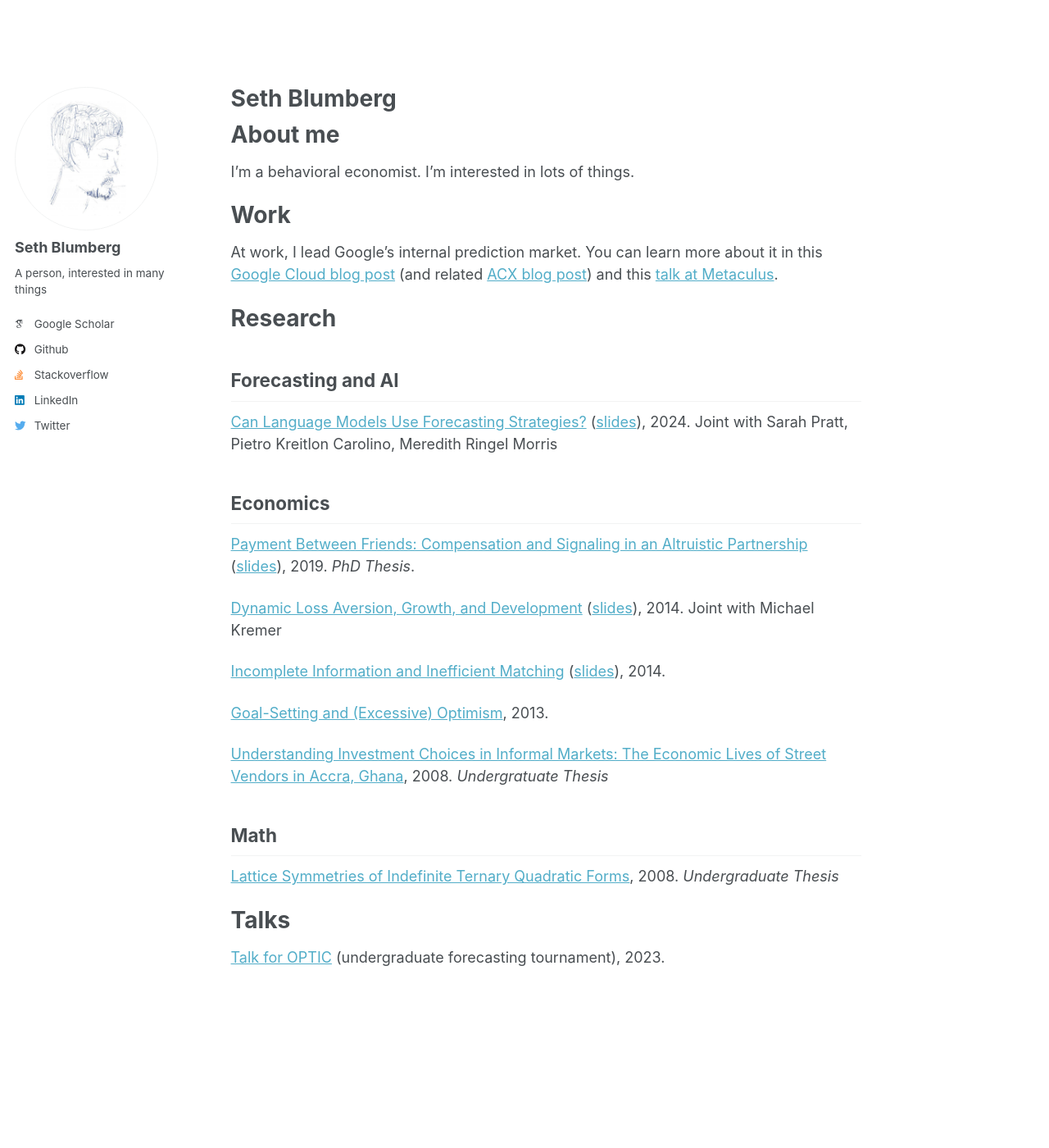
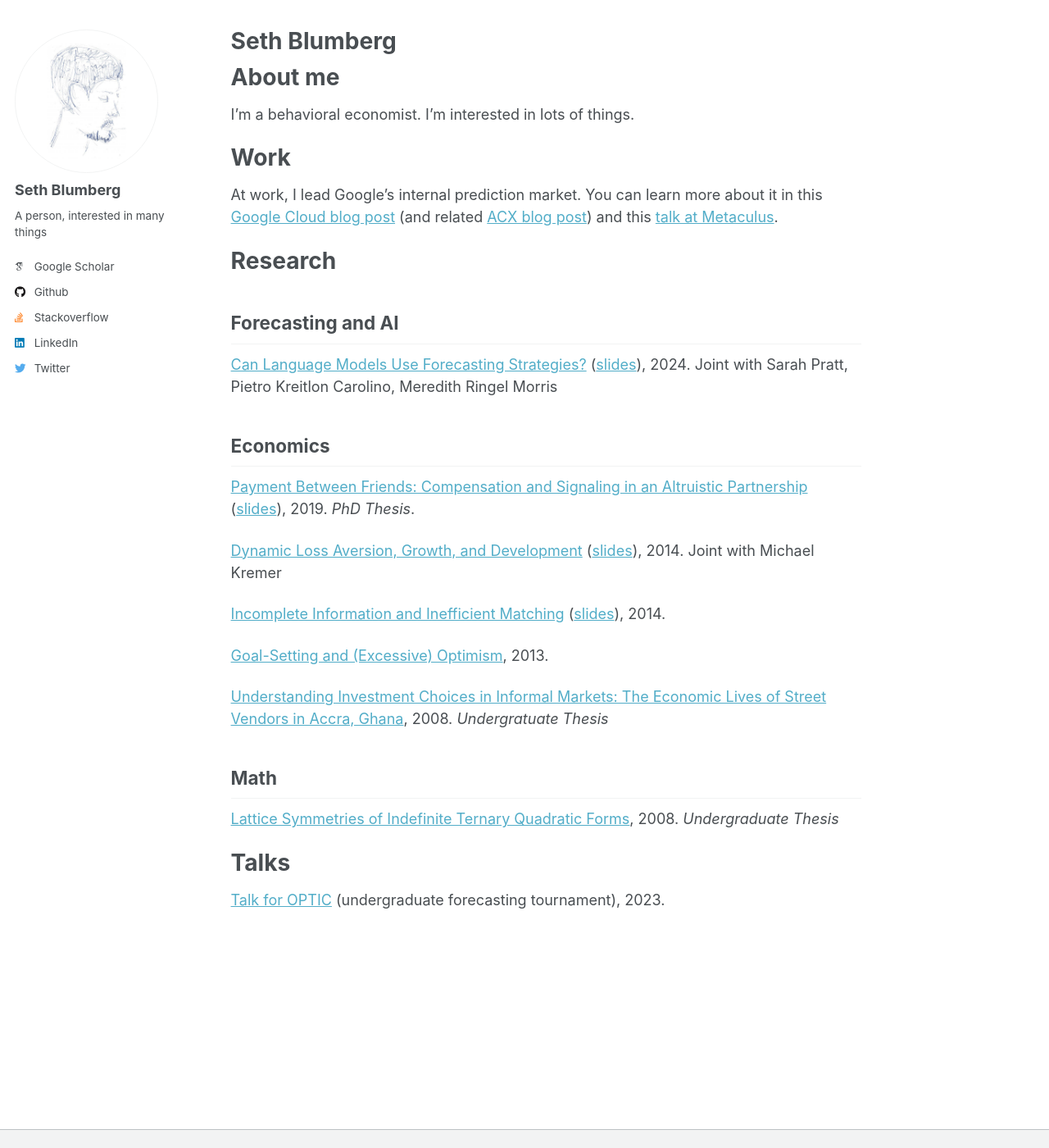
Before and after one commit to sethblumberg/sethblumberg.github.io, a Jekyll site: the page built from _pages/about.md, in a window 1280 px wide and 1400 px high. Shown: the whole window at 82% size. Built offline with Jekyll 4.4.1, drawn with Linux system fonts in a browser that asks for light colours; some web fonts are replaced.

Commit message:
Really move padding from masthead.

```diff
--- a/_sass/_base.scss
+++ b/_sass/_base.scss
@@ -9,7 +9,8 @@ html {
 
 body {
   margin: 0;
-  padding: $masthead-height 0 0;
+  // padding: $masthead-height 0 0;
+  padding: 0 0 0;
   padding-bottom: 9em;
   color: $text-color;
   font-family: $global-font-family;
--- a/_sass/_sidebar.scss
+++ b/_sass/_sidebar.scss
@@ -17,7 +17,8 @@
     height: 100vh;
     overflow-y: auto;               // Add scrollbar if the sidebar is too long
     position: fixed;
-    padding-top: $masthead-height;
+    // padding-top: $masthead-height;
+    padding-top: 0;
   }
 
   @include breakpoint($large) {
```
Also changed, not shown: 1 other file.
